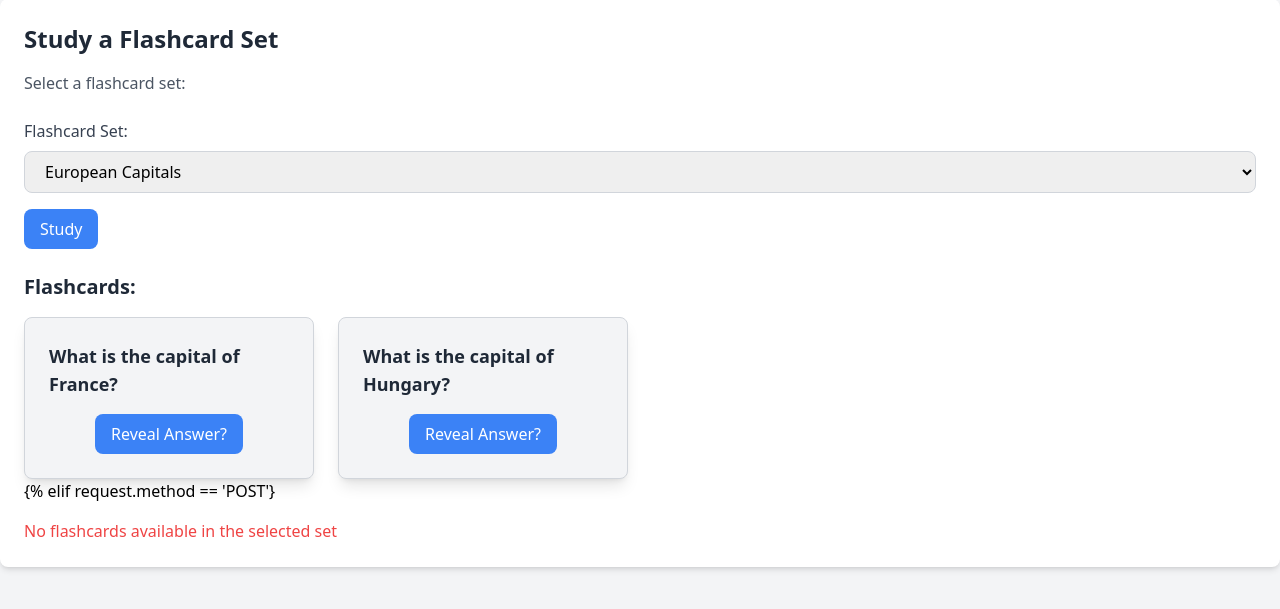
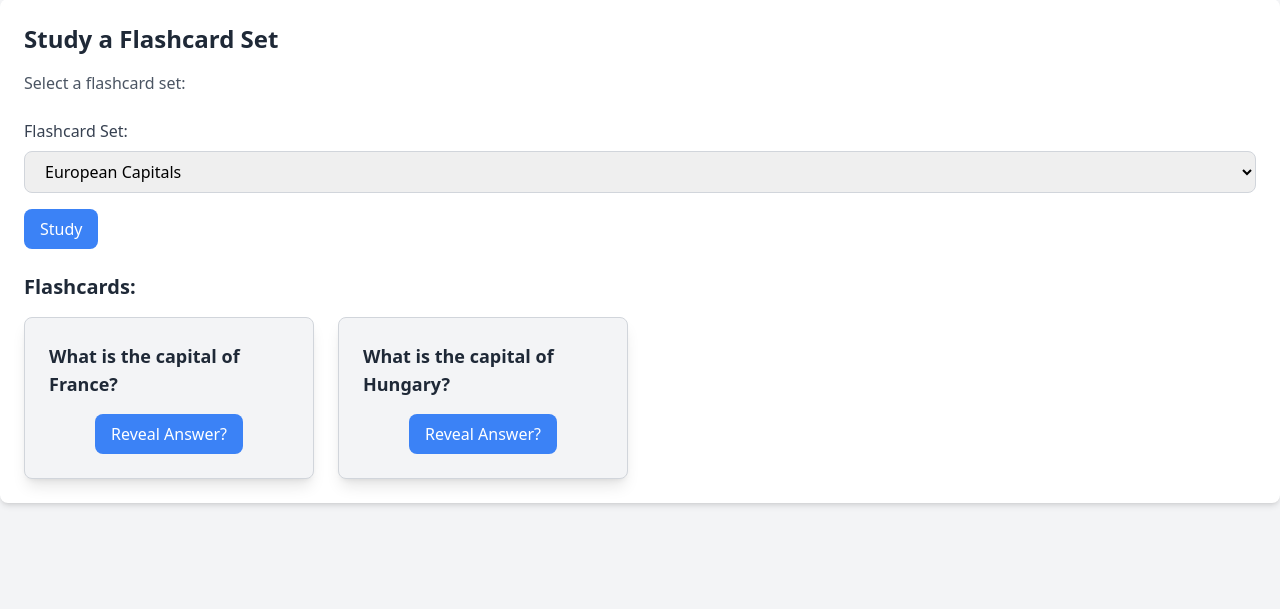
Before and after one commit to MiaNSlater/codespaces-django, a Django app: template flashcards/templates/study_flashcards.html in a window 1280 px wide. Shown: the part 105-714 px from the top of the page. Run offline with Django 5.2, Linux system fonts and the light colour scheme; the template is opened without the code that fills it: values that come from a table or form of the project are taken from there, others are empty; data comes from the database, SQL or seed files in the repository; some libraries are stand-ins or nearby versions.

Commit message:
Edited if condition for study flashcards function

```diff
--- a/flashcards/templates/study_flashcards.html
+++ b/flashcards/templates/study_flashcards.html
@@ -60,7 +60,7 @@
                         </div>
                     {% endfor %}
                 </div>
-            {% elif request.method == 'POST'}
+            {% elif not flashcards and request.method == 'POST' %}
                 <p class="text-red-500 mt-4">No flashcards available in the selected set</p>
             {% endif %}
         </div>
```
